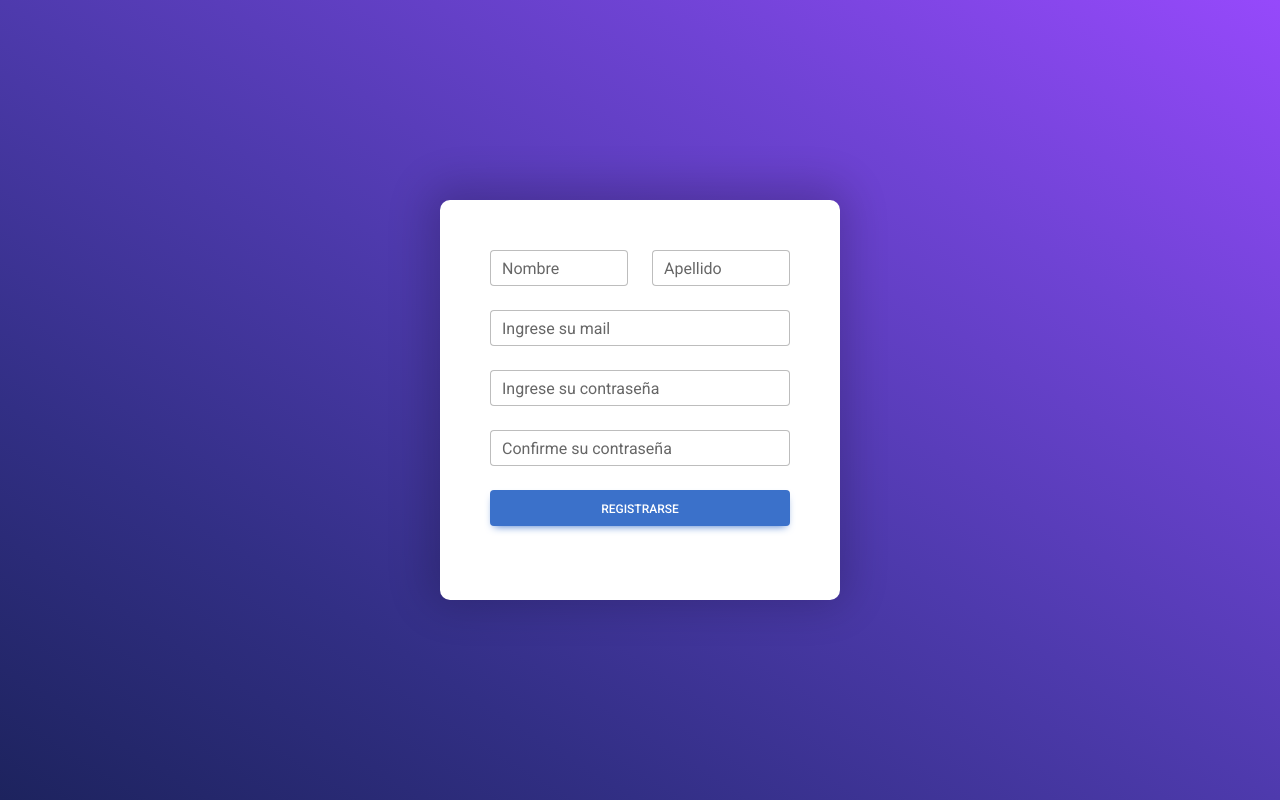
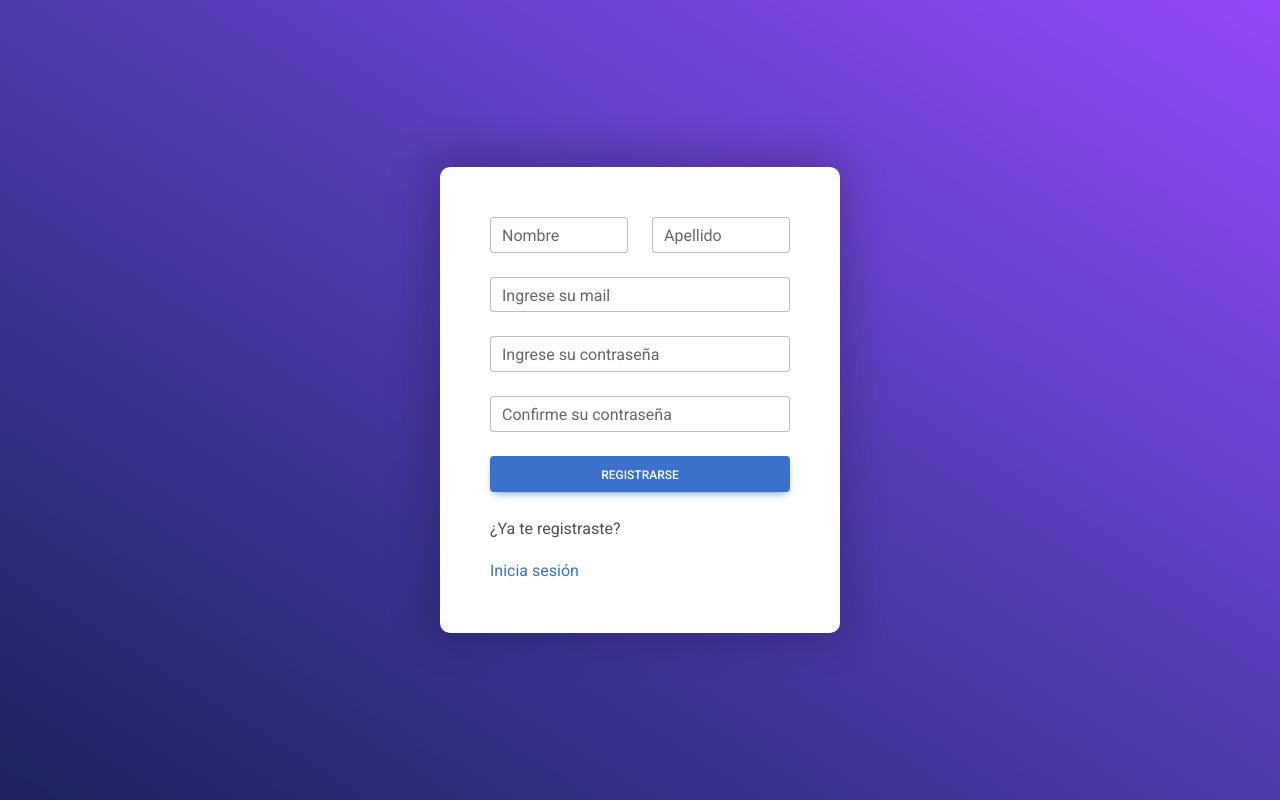
Before and after one commit to francobalich/ImageGallery, a React (Vite) app: page /auth/register in a window 1280 px wide. Built offline with nearby package versions, Linux system fonts and the light colour scheme.

Commit message:
Feat: Add menu

```diff
--- a/src/pages/LoginPage.jsx
+++ b/src/pages/LoginPage.jsx
@@ -1,7 +1,7 @@
 import { MDBInput, MDBBtn } from 'mdb-react-ui-kit'
 import { useForm } from '../hooks/useForm'
 import { useState } from 'react'
-import { useNavigate } from 'react-router-dom'
+import { Link, useNavigate } from 'react-router-dom'
 import Swal from 'sweetalert2'
 import { InputLabel } from '../components/InputLabel'
 import { useAuthStore } from '../hooks/useAuthStore'
@@ -81,6 +81,8 @@ export const LoginPage = () => {
         <MDBBtn type='submit' block>
           Iniciar Sesión
         </MDBBtn>
+        <p>¿Aun no te registraste?</p>
+        <Link to="/auth/register">¡Registrate!</Link>
       </form>
     </section>
   )
--- a/src/pages/RegisterPage.jsx
+++ b/src/pages/RegisterPage.jsx
@@ -1,6 +1,6 @@
 import { MDBInput, MDBCol, MDBRow, MDBBtn } from 'mdb-react-ui-kit';
 import { useForm } from '../hooks/useForm'
-import { useNavigate } from 'react-router-dom'
+import { Link, useNavigate } from 'react-router-dom'
 import Swal from 'sweetalert2'
 import { useAuthStore } from '../hooks/useAuthStore';
 import { ErrorLabel } from '../components/ErrorLabel';
@@ -116,7 +116,8 @@ export const RegisterPage = () => {
         <MDBBtn type='submit' className='mb-4' block>
           Registrarse
         </MDBBtn>
-
+        <p>¿Ya te registraste?</p>
+        <Link to="/auth/login">Inicia sesión</Link>
       </form>
     </section>
   )
```
